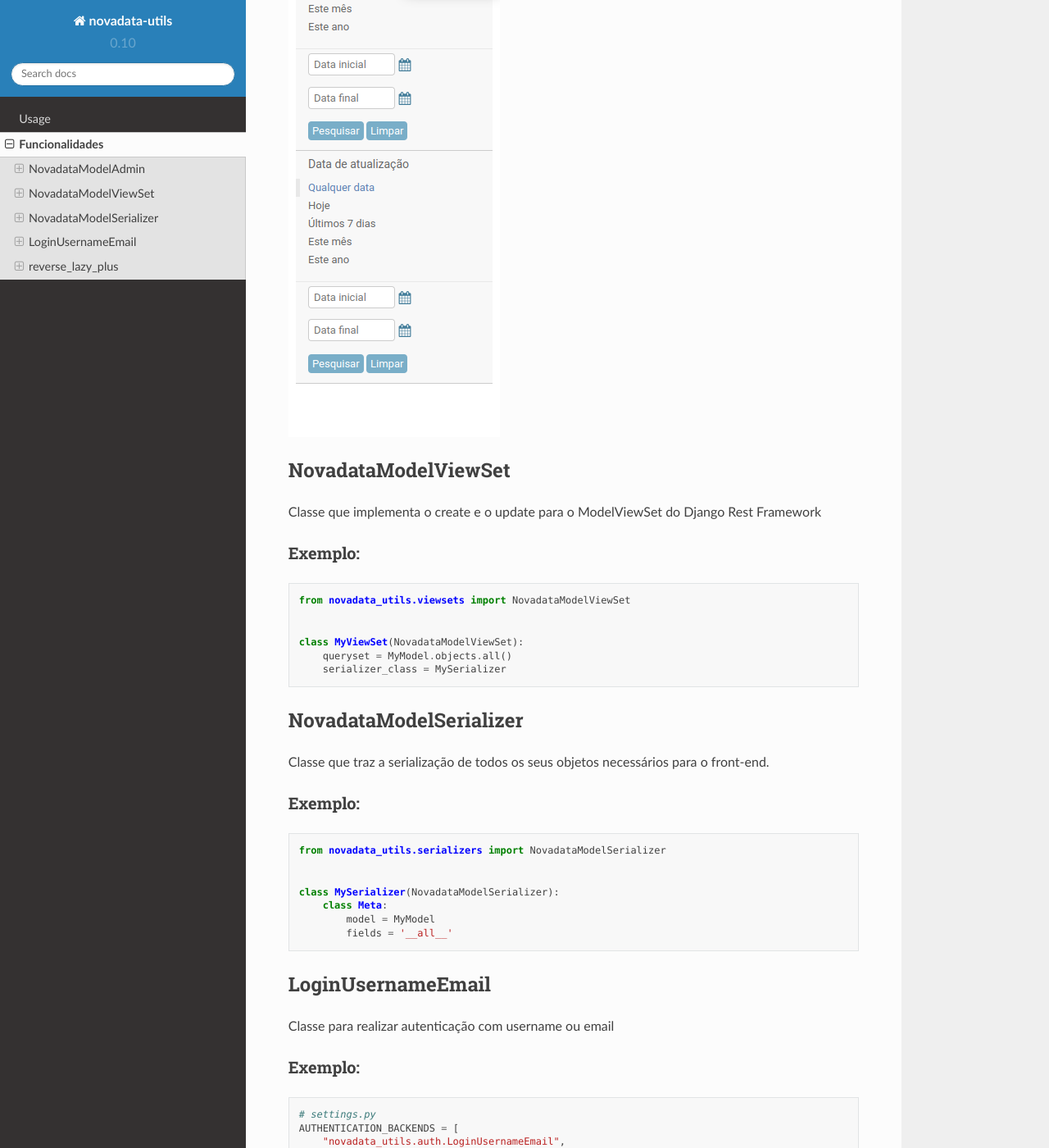
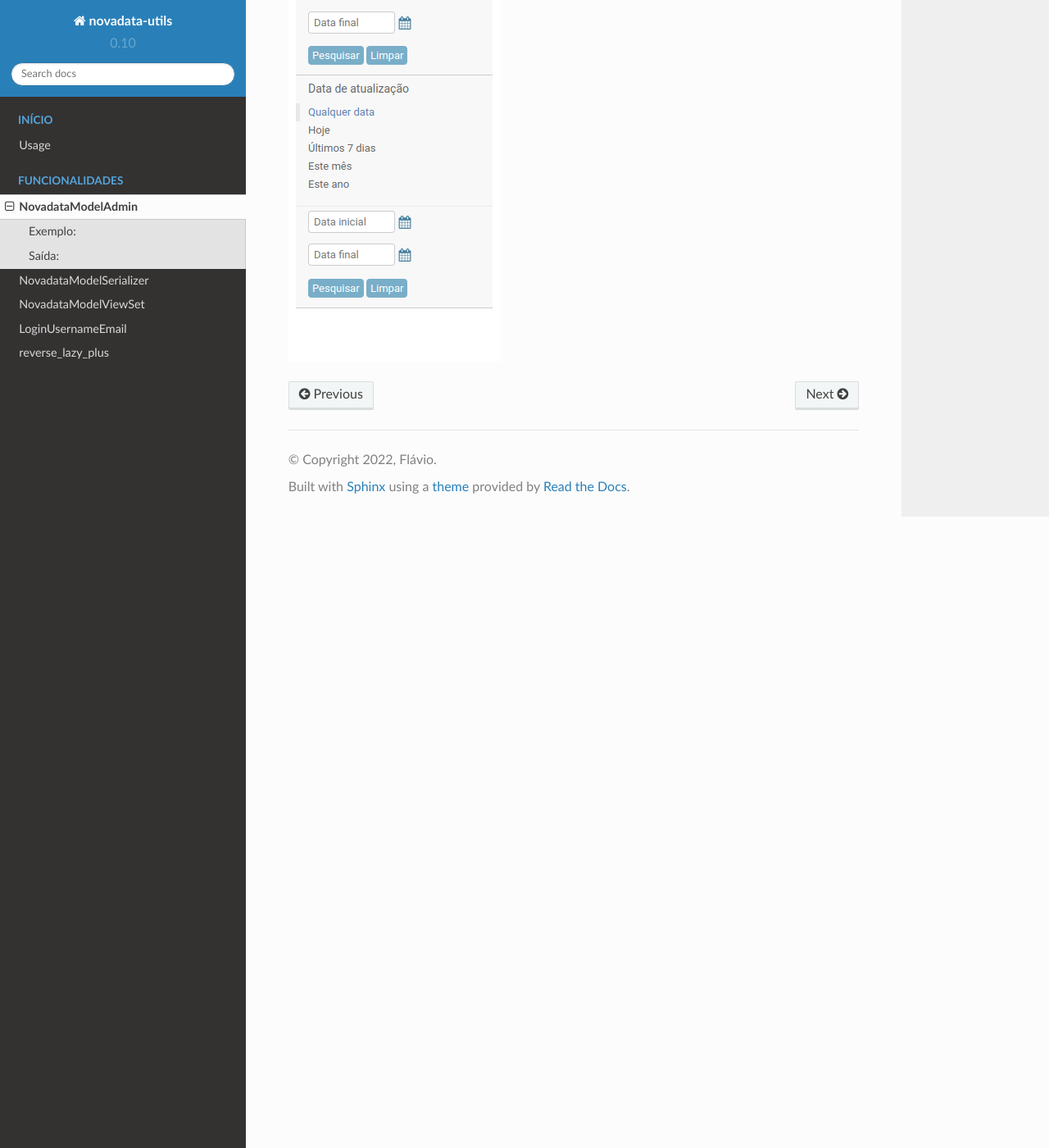
Before and after one commit to flavionogueiraa/novadata_utils_docs, a Sphinx documentation site: the page built from docs/source/novadata_model_admin.rst, in a window 1280 px wide and 1400 px high, scrolled down 5464 px. Shown: the whole window at 82% size. Built offline with Sphinx 7.4.7 and the Read the Docs theme 2.0.0, drawn with Linux system fonts in a browser that asks for light colours; pages that are not in the unit, such as notebooks, are missing from menus; some of the changed text lies outside the part shown.

Commit message:
Separating archives again

```diff
--- a/docs/source/funcionalidades.rst
+++ b/docs/source/novadata_model_admin.rst
@@ -1,9 +1,4 @@
-===============
-Funcionalidades
-===============
-
-Seguem as funcionalidades do pacote, bem como exemplos:
-
+==================
 NovadataModelAdmin
 ==================
 
@@ -17,7 +12,7 @@ Você pode encontrar a lista de mapeamento `neste <https://github.com/TimeNovaDa
 Além disso, ele atua em conjunto com outros pacotes, implementando algumas funcionalidades importates.
 
 Exemplo:
---------
+=======
 
 .. code-block:: python
 
@@ -156,7 +151,7 @@ Exemplo:
       ...
 
 Saída:
-------
+======
 
 .. figure:: ../assets/images/example_novadata_model_admin1.png
   :alt: ExampleNovadataModelAdmin1
@@ -166,76 +161,3 @@ Saída:
   :alt: ExampleNovadataModelAdmin3
 .. figure:: ../assets/images/example_novadata_model_admin4.png
   :alt: ExampleNovadataModelAdmin4
-
-NovadataModelViewSet
-====================
-
-Classe que implementa o create e o update para o ModelViewSet do Django Rest Framework
-
-Exemplo:
---------
-
-.. code-block:: python
-
-  from novadata_utils.viewsets import NovadataModelViewSet
-
-
-  class MyViewSet(NovadataModelViewSet):
-      queryset = MyModel.objects.all()
-      serializer_class = MySerializer
-
-NovadataModelSerializer
-=======================
-
-Classe que traz a serialização de todos os seus objetos necessários para o front-end.
-
-Exemplo:
---------
-
-.. code-block:: python
-
-  from novadata_utils.serializers import NovadataModelSerializer
-
-
-  class MySerializer(NovadataModelSerializer):
-      class Meta:
-          model = MyModel
-          fields = '__all__'
-
-LoginUsernameEmail
-==================
-
-Classe para realizar autenticação com username ou email
-
-Exemplo:
---------
-
-.. code-block:: python
-
-  # settings.py
-  AUTHENTICATION_BACKENDS = [
-      "novadata_utils.auth.LoginUsernameEmail",
-  ]
-
-reverse_lazy_plus
-=================
-
-Função para redirecionamento avançado.
-
-Funciona como a reverse_lazy do Django, porém aceitando parâmetros GET, # e parâmetros de url.
-
-Exemplo:
---------
-
-.. code-block:: python
-
-  from novadata_utils.redirect import reverse_lazy_plus
-
-  reverse_lazy_plus(
-      'testings',
-      url_params=[1, 'type_example'],
-      get_params={'mensagem': 'Esta é uma mensagem'},
-      '#aba-6',
-  )
-  # Output:
-  # /testings/1/type_example?mensagem=Esta%20é%20uma%20mensagem#aba-6
```
Also changed, not shown: docs/source/index.rst (+11 -1 lines), docs/source/login_username_email.rst (added, +15 -0 lines), docs/source/novadata_model_serializer.rst (added, +18 -0 lines), docs/source/novadata_model_viewset.rst (added, +17 -0 lines), docs/source/reverse_lazy_plus.rst (added, +23 -0 lines).
